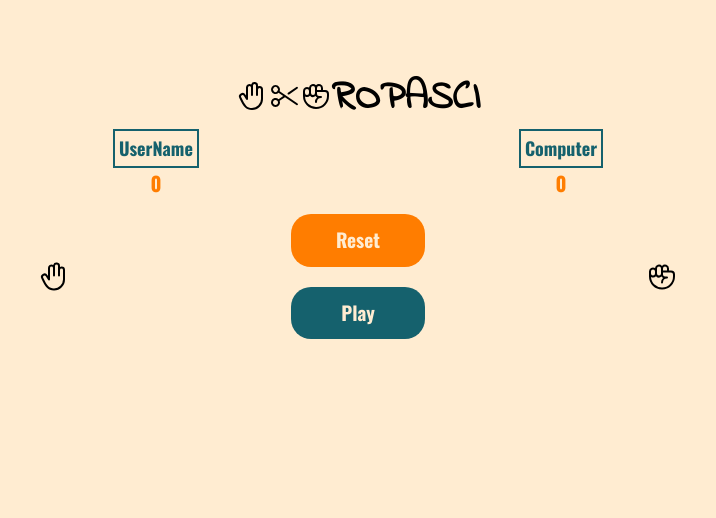
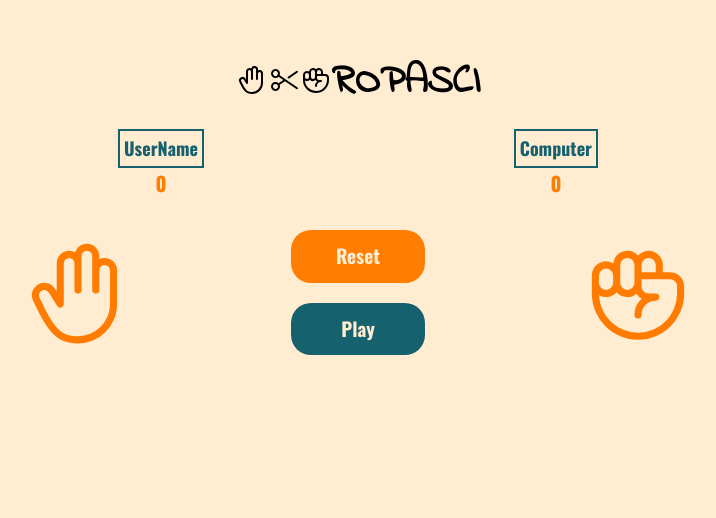
Before and after one commit to YazanJbara/ROPASCI-with-TOD, a plain HTML site: page index.html in a window 1280 px wide. Shown: the part 196-714 px from the top of the page, without its empty margins (282-998 px from the left). Drawn offline with nearby package versions, Linux system fonts and the light colour scheme.

Commit message:
added effects

```diff
--- a/script.js
+++ b/script.js
@@ -73,7 +73,7 @@ overlay.addEventListener('click', function (e) {
   }
 });
 
-// Resetting the game
+// ? Resetting the game
 
 resetBtn.addEventListener('click', function () {
   humanScore = 0;
--- a/style.css
+++ b/style.css
@@ -95,6 +95,7 @@ body {
   display: flex;
   flex-direction: column;
   align-items: center;
+  gap: 1rem;
 }
 
 .header {
@@ -103,9 +104,15 @@ body {
   align-items: center;
 }
 
+.icons {
+  display: flex;
+  margin-top: -6px;
+}
+
 .split {
   display: flex;
-  gap: 20rem;
+  width: 30rem;
+  justify-content: space-between;
   text-align: center;
 }
 
@@ -116,6 +123,10 @@ body {
   width: 40rem;
   justify-content: space-between;
 }
+
+
+
+/* ELEMENTS */
 
 .buttons {
   display: flex;
@@ -138,12 +149,6 @@ body {
 
 .btn--play {
   background-color: var(--clr-blue);
-}
-
-/* ELEMENTS */
-.icons {
-  display: flex;
-  margin-top: -6px;
 }
 
 .title {
@@ -202,5 +207,9 @@ body {
 }
 
 .gesture {
-  /* position: absolute; */
+  filter:
+   brightness(0) saturate(100%) invert(63%) sepia(39%)
+   saturate(7162%) hue-rotate(360deg) brightness(105%) contrast(107%);
+  scale: 3.55;
+  margin-inline: 1.5rem;
 }
```
